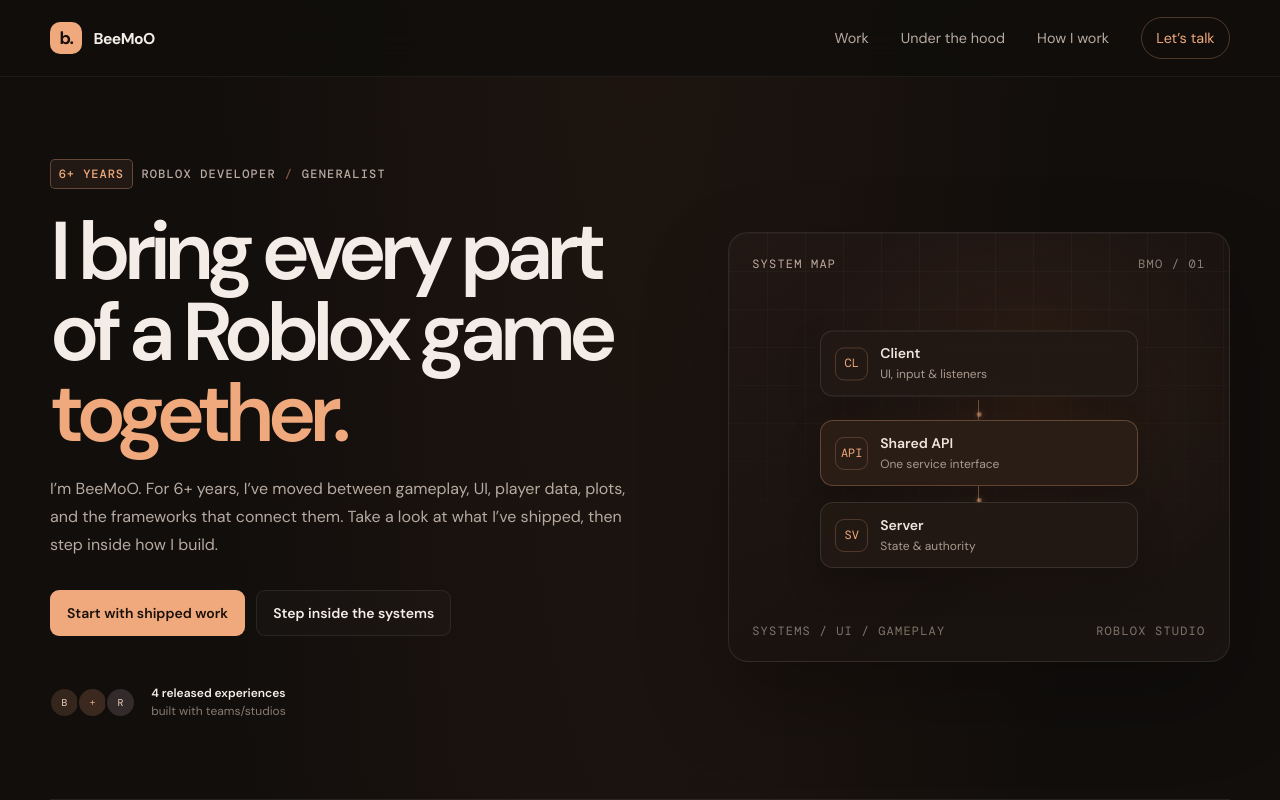
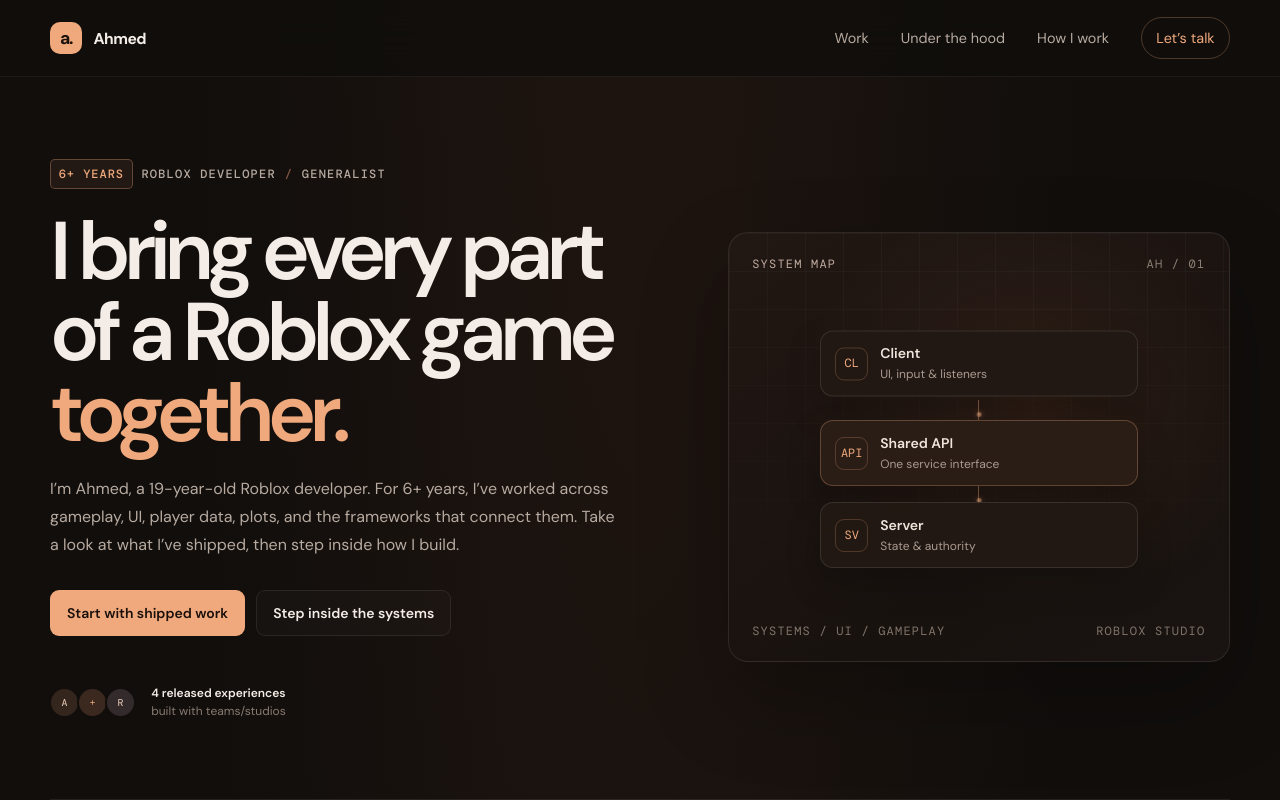
Before and after one commit to AhmedAmer29/beemoo-roblox-portfolio, a React (Vite) app: page / in a window 1280 px wide. Shown: the top 800 px of the page. Built offline with nearby package versions, Linux system fonts and the light colour scheme; no server answers.

Commit message:
Use Ahmed as portfolio name and add age

```diff
--- a/index.html
+++ b/index.html
@@ -6,9 +6,9 @@
     <meta name="theme-color" content="#110e0c" />
     <meta
       name="description"
-      content="BeeMoO is a Roblox developer building reusable systems, polished interfaces, and connected game experiences."
+      content="Ahmed is a 19-year-old Roblox developer with 6+ years of experience building reusable systems, polished interfaces, and connected game experiences."
     />
-    <title>BeeMoO — Roblox Developer</title>
+    <title>Ahmed — Roblox Developer</title>
     <link rel="icon" type="image/svg+xml" href="%BASE_URL%favicon.svg" />
   </head>
   <body>
--- a/src/app/App.tsx
+++ b/src/app/App.tsx
@@ -41,9 +41,9 @@ export default function App() {
         <Contact />
       </main>
       <footer className={styles.footer} data-reveal>
-        <a href="#top" className={styles.footerBrand}><span>b.</span> BeeMoO</a>
+        <a href="#top" className={styles.footerBrand}><span>a.</span> Ahmed</a>
         <p>Roblox developer — building systems and experiences.</p>
-        <span className={styles.copyright}>© {new Date().getFullYear()} BEEMOO</span>
+        <span className={styles.copyright}>© {new Date().getFullYear()} AHMED</span>
       </footer>
     </>
   )
--- a/src/features/hero/Hero.tsx
+++ b/src/features/hero/Hero.tsx
@@ -13,7 +13,7 @@ export function Hero() {
             I bring every part of a Roblox game <span>together.</span>
           </h1>
           <p className={styles.intro}>
-            I’m BeeMoO. For 6+ years, I’ve moved between gameplay, UI, player data, plots, and the
+            I’m Ahmed, a 19-year-old Roblox developer. For 6+ years, I’ve worked across gameplay, UI, player data, plots, and the
             frameworks that connect them. Take a look at what I’ve shipped, then step inside how I build.
           </p>
           <div className={styles.actions}>
@@ -27,16 +27,16 @@ export function Hero() {
 
           <div className={styles.socialProof} data-reveal>
             <div className={styles.avatarStack} aria-hidden="true">
-              <span>B</span><span>+</span><span>R</span>
+              <span>A</span><span>+</span><span>R</span>
             </div>
             <p><strong>4 released experiences</strong><br />built with teams/studios</p>
           </div>
         </div>
 
-        <div className={styles.visual} aria-label="A look into BeeMoO's connected game systems" data-reveal>
+        <div className={styles.visual} aria-label="A look into Ahmed's connected game systems" data-reveal>
           <div className={styles.visualTopline}>
             <span>SYSTEM MAP</span>
-            <span className={styles.version}>BMO / 01</span>
+            <span className={styles.version}>AH / 01</span>
           </div>
           <div className={styles.map}>
             <div className={`${styles.node} ${styles.nodeProfile}`}>
--- a/src/features/navigation/Header.tsx
+++ b/src/features/navigation/Header.tsx
@@ -18,9 +18,9 @@ export function Header() {
   return (
     <header className={styles.header}>
       <div className={styles.inner}>
-        <a className={styles.brand} href="#top" onClick={closeMenu} aria-label="BeeMoO home">
-          <span className={styles.mark}>b.</span>
-          <span>BeeMoO</span>
+        <a className={styles.brand} href="#top" onClick={closeMenu} aria-label="Ahmed home">
+          <span className={styles.mark}>a.</span>
+          <span>Ahmed</span>
         </a>
 
         <button
```
Also changed, not shown: public/favicon.svg, 1 other file (tests, documents, lock files or other folders).
